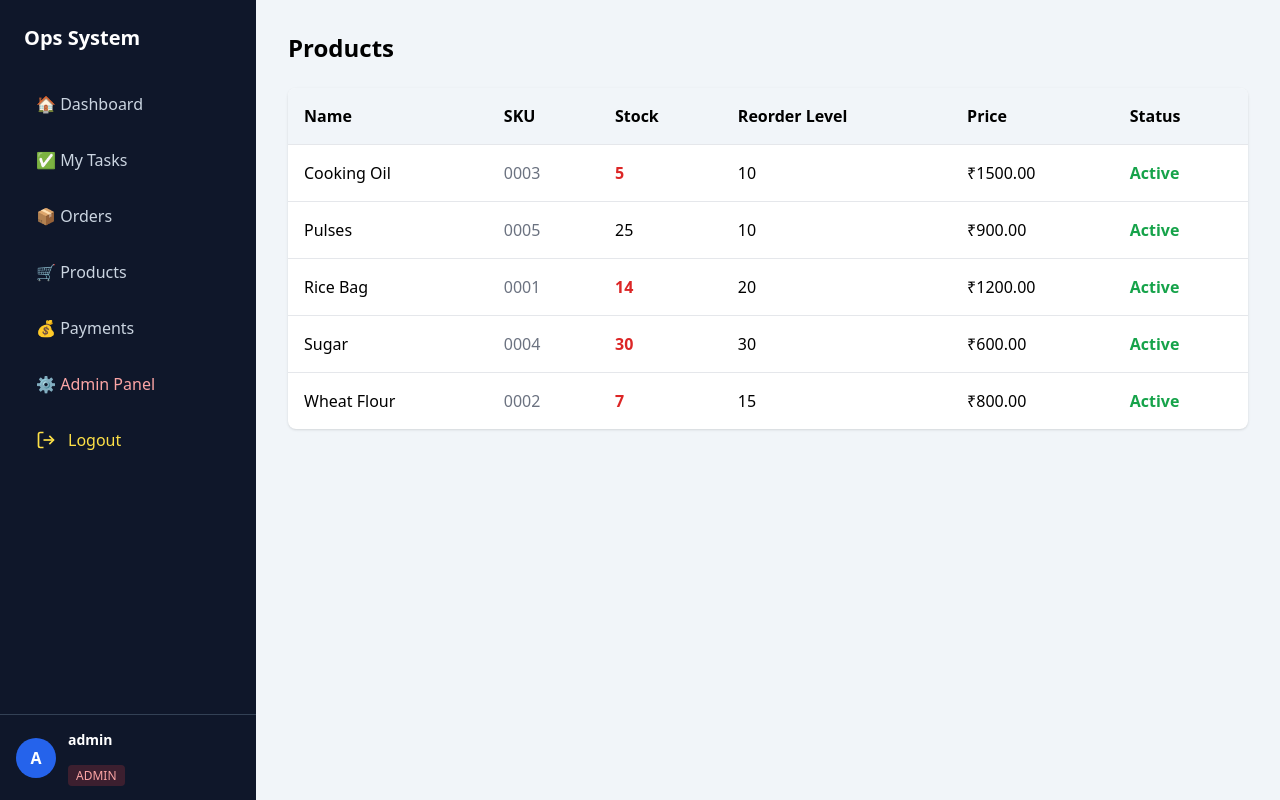
After one commit to SaiKrishnan185/ops-management-system, a Django app: page /products/ in a window 1280 px wide. The commit adds this page. Run offline with Django 5.2, Linux system fonts and the light colour scheme; a user stored in the database is signed in; data comes from the database, SQL or seed files in the repository; both versions use the stored data as it was after the commit; some libraries are stand-ins or nearby versions.

Commit message:
Added Product page in Admin Dashboard. Added sorting in orders page

```diff
--- a/config/settings.py
+++ b/config/settings.py
@@ -80,8 +80,6 @@ JAZZMIN_SETTINGS = {
         "auth",
     ],
 }
-
-
 
 MIDDLEWARE = [
     'django.middleware.security.SecurityMiddleware',
--- /dev/null
+++ b/core/templates/core/admin_products.html
@@ -0,0 +1,53 @@
+{% extends "core/base.html" %}
+{% block content %}
+
+<h1 class="text-2xl font-bold mb-6">Products</h1>
+
+<div class="bg-white shadow rounded-lg overflow-hidden">
+    <table class="w-full border-collapse">
+        <thead class="bg-slate-100 text-left">
+            <tr>
+                <th class="p-4">Name</th>
+                <th class="p-4">SKU</th>
+                <th class="p-4">Stock</th>
+                <th class="p-4">Reorder Level</th>
+                <th class="p-4">Price</th>
+                <th class="p-4">Status</th>
+            </tr>
+        </thead>
+        <tbody>
+            {% for product in products %}
+            <tr class="border-t hover:bg-slate-50">
+                <td class="p-4 font-medium">{{ product.name }}</td>
+                <td class="p-4 text-gray-500">{{ product.sku }}</td>
+                <td class="p-4">
+                    {% if product.current_stock <= product.reorder_level %}
+                        <span class="text-red-600 font-semibold">
+                            {{ product.current_stock }}
+                        </span>
+                    {% else %}
+                        {{ product.current_stock }}
+                    {% endif %}
+                </td>
+                <td class="p-4">{{ product.reorder_level }}</td>
+                <td class="p-4">₹{{ product.price }}</td>
+                <td class="p-4">
+                    {% if product.is_active %}
+                        <span class="text-green-600 font-semibold">Active</span>
+                    {% else %}
+                        <span class="text-gray-400">Inactive</span>
+                    {% endif %}
+                </td>
+            </tr>
+            {% empty %}
+            <tr>
+                <td colspan="6" class="p-6 text-center text-gray-500">
+                    No products found
+                </td>
+            </tr>
+            {% endfor %}
+        </tbody>
+    </table>
+</div>
+
+{% endblock %}
--- a/core/templates/core/base.html
+++ b/core/templates/core/base.html
@@ -64,6 +64,16 @@
             </a>
 
             {% if user.is_superuser %}
+
+            <a href="/products/"
+                class="flex items-center gap-3 px-3 py-2 rounded
+                {% if request.path|slice:':16' == '/admin/products/' %}
+                    bg-blue-600 text-white
+                {% else %}
+                    text-slate-300 hover:bg-slate-800
+                {% endif %}">
+                🛒 Products
+            </a>
             <!-- Payments -->
             <a href="/payments/"
                class="flex items-center gap-3 px-3 py-2 rounded
--- a/core/urls.py
+++ b/core/urls.py
@@ -1,6 +1,7 @@
 from django.urls import path
 from . import views
 from .views import bootstrap_admin
+from core.views import admin_products
 
 urlpatterns = [
     path('', views.dashboard, name='dashboard'),
@@ -15,6 +16,8 @@ urlpatterns = [
     path('tasks/<int:pk>/start/', views.start_task, name='start_task'),
     path('tasks/<int:pk>/complete/', views.complete_task, name='complete_task'),
 
+    path('products/', admin_products, name='admin_products'),
+
     path("bootstrap-admin/", bootstrap_admin),
 
 ]
--- a/core/views.py
+++ b/core/views.py
@@ -1,6 +1,7 @@
 from django.shortcuts import render, redirect
 from django.contrib.auth import authenticate, login, logout
-from django.contrib.auth.decorators import login_required
+from django.contrib.auth.decorators import login_required, user_passes_test
+from inventory.models import Product
 from orders.models import Order
 from tasks.models import Task
 from payments.models import Payment
@@ -84,8 +85,30 @@ def my_tasks(request):
 
 @login_required
 def orders_view(request):
-    orders = Order.objects.all()
-    return render(request, 'core/orders.html', {'orders': orders})
+    sort = request.GET.get("sort", "-created_at")
+
+    allowed_sorts = [
+        "created_at", "-created_at",
+        "status", "-status",
+        "customer_name", "-customer_name",
+        "assigned_to__username", "-assigned_to__username",
+    ]
+
+    if sort not in allowed_sorts:
+        sort = "-created_at"
+
+    orders = Order.objects.select_related(
+        "product", "assigned_to"
+    ).order_by(sort)
+
+    return render(
+        request,
+        "core/orders.html",
+        {
+            "orders": orders,
+            "current_sort": sort
+        }
+    )
 
 
 @login_required
@@ -124,3 +147,13 @@ def complete_task(request, pk):
 
     task.complete()
     return redirect('task_detail', pk=pk)
+
+def is_admin(user):
+    return user.is_superuser
+
+@user_passes_test(is_admin)
+def admin_products(request):
+    products = Product.objects.all().order_by("name")
+    return render(request, "core/admin_products.html", {
+        "products": products
+    })
```
Also changed, not shown: core/templates/core/orders.html (+34 -1 lines), orders/models.py (+21 -1 lines), db.sqlite3.
